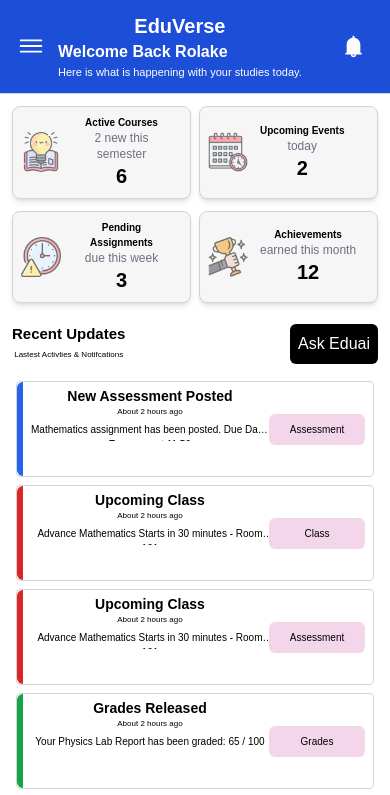
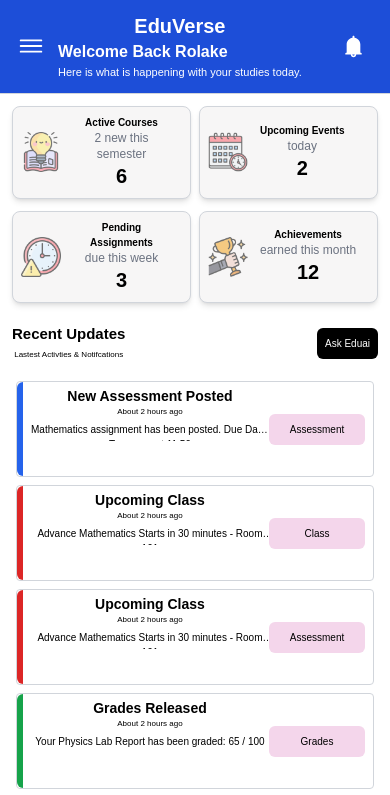
Before and after one commit to EduverseLabs/Frontend-code, a React (Create React App) app: page /dashboard in a window 390 px wide. Shown: the top 795 px of the page. Built offline with nearby package versions, Linux system fonts and the light colour scheme; a web font is replaced by a local one.

Commit message:
ask eduai font size changed

```diff
--- a/src/pages/DashBoardPages/Feed.tsx
+++ b/src/pages/DashBoardPages/Feed.tsx
@@ -210,7 +210,7 @@ const Feed = () => {
                 <h5 className='text-[8px] lg:text-[10px] mt-1 mb-1'>Lastest Activties & Notifcations</h5>
               </div>
               <div>
-                <button className='p-2  bg-black text-white rounded-md lg:hidden'>Ask Eduai</button>
+                <button className='p-2  bg-black text-white text-[10px] rounded-md lg:hidden'>Ask Eduai</button>
               </div>
             </div>
             <div className=' lg:border-[1.5px] lg:border-gray-200 mt-1 lg:h-[535px] bg-white py-2 px-1 rounded-lg lg:shadow-lg  overflow-y-auto'>
```
